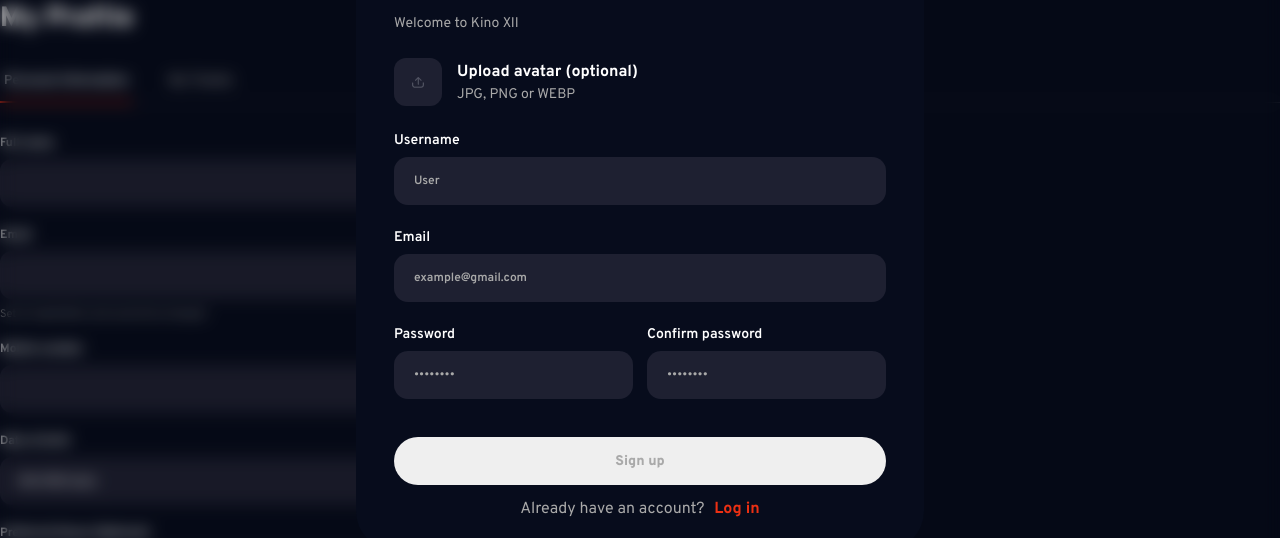
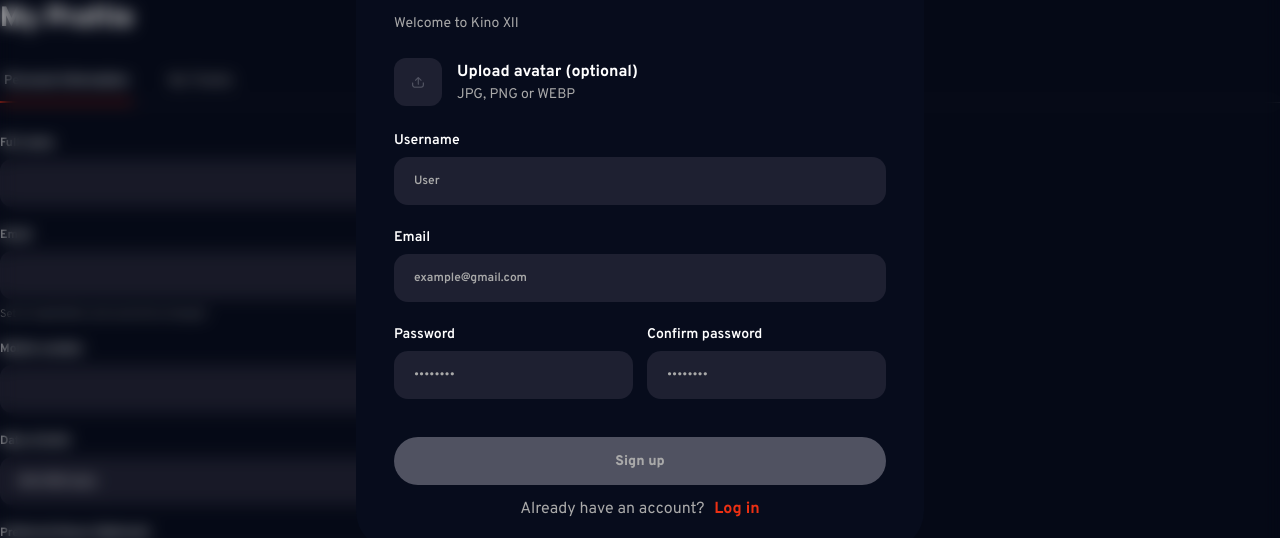
Before and after one commit to TornikeALT/kino-xii, a React (Vite) app: page /profile in a window 1280 px wide. Both pictures are taken after a click on the button "Sign Up". Shown: the part 157-695 px from the top of the page. Built offline with nearby package versions, Linux system fonts and the light colour scheme; no server answers.

Commit message:
update sign up modal validations

```diff
--- a/src/modals/SignUpModal.jsx
+++ b/src/modals/SignUpModal.jsx
@@ -4,13 +4,58 @@
 
 import close from "../images/icons/close.png";
 import upload from "../images/icons/upload.png";
+import accepted from "../images/icons/green.png";
+import reject from "../images/icons/reject.png";
 import styles from "../styles/signUpModal.module.css";
 
 const MAX_AVATAR_SIZE = 2 * 1024 * 1024; // 2MB, limit size
+const AVATAR_TYPES = ["image/jpeg", "image/png", "image/webp"];
+const MIN_LENGTH = 3;
 
-function FieldError({ messages }) {
-  if (!messages?.length) return null;
-  return <p className={styles.error}>{messages[0]}</p>; //es error satestoa
+function FieldError({ message }) {
+  if (!message) return null;
+  return <p className={styles.error}>{message}</p>;
+}
+
+// one input with its label, icon and message
+function Field({
+  id,
+  label,
+  type = "text",
+  placeholder,
+  autoComplete,
+  value,
+  onChange,
+  onBlur,
+  message,
+  isValid,
+}) {
+  return (
+    <div className={styles.field}>
+      <label htmlFor={id} className={message ? styles.label_error : ""}>
+        {label}
+      </label>
+
+      <div className={styles.input_wrap}>
+        <input
+          id={id}
+          name={id}
+          type={type}
+          placeholder={placeholder}
+          autoComplete={autoComplete}
+          value={value}
+          onChange={onChange}
+          onBlur={onBlur}
+          className={message ? styles.input_error : ""}
+        />
+
+        {isValid && <img src={accepted} alt="" className={styles.icon} />}
+        {message && <img src={reject} alt="" className={styles.icon} />}
+      </div>
+
+      <FieldError message={message} />
+    </div>
+  );
 }
 
 function SignUpModal() {
@@ -23,32 +68,37 @@
   const [passwordConfirmation, setPasswordConfirmation] = useState("");
   const [avatar, setAvatar] = useState(null);
 
-  const [fieldErrors, setFieldErrors] = useState({});
+  const [touched, setTouched] = useState({}); // fields the user already left
+  const [fieldErrors, setFieldErrors] = useState({}); // errors from the server
   const [formError, setFormError] = useState("");
   const [submitting, setSubmitting] = useState(false);
 
   useEffect(() => {
+    if (!isRegisterOpen) return;
+
     const handleEscape = (e) => {
       if (e.key === "Escape") {
+        resetForm();
         closeRegister();
-        // handleClose();
       }
     };
     document.addEventListener("keydown", handleEscape);
     return () => {
       document.removeEventListener("keydown", handleEscape);
     };
-  }, [closeRegister]);
+  }, [isRegisterOpen, closeRegister]);
 
   function resetForm() {
     setUsername("");
     setEmail("");
-    setFieldErrors({});
-    setFormError("");
     setPassword("");
     setPasswordConfirmation("");
     setAvatar(null);
+    setTouched({});
+    setFieldErrors({});
+    setFormError("");
   }
+
   function handleClose() {
     resetForm();
     closeRegister();
@@ -56,26 +106,89 @@
 
   if (!isRegisterOpen) return null;
 
+  // ---------- validation ----------
+
+  const isEmailValid = /^[^\s@]+@[^\s@]+\.[^\s@]+$/.test(email);
+
+  function getConfirmationError() {
+    if (passwordConfirmation === "") return "Confirm your password";
+    if (passwordConfirmation !== password) return "Passwords do not match";
+    return "";
+  }
+
+  // what is wrong with each field right now ("" means fine)
+  const clientErrors = {
+    username:
+      username.trim().length < MIN_LENGTH
+        ? `At least ${MIN_LENGTH} characters`
+        : "",
+    email: isEmailValid ? "" : "Enter a valid email",
+    password:
+      password.length < MIN_LENGTH ? `At least ${MIN_LENGTH} characters` : "",
+    passwordConfirmation: getConfirmationError(),
+  };
+
+  const isFormValid = Object.values(clientErrors).every((err) => err === "");
+
+  // the message under a field: the server's one first, then ours (after the user left the field)
+  function getMessage(name, serverKey = name) {
+    const serverMessage = fieldErrors[serverKey]?.[0];
+
+    if (serverMessage) return serverMessage;
+    if (touched[name]) return clientErrors[name];
+    return "";
+  }
+
+  // green tick: the user left the field, nothing is wrong
+  function isFieldValid(name, serverKey = name) {
+    return (
+      touched[name] &&
+      clientErrors[name] === "" &&
+      !fieldErrors[serverKey]?.length
+    );
+  }
+
+  function handleBlur(name) {
+    setTouched({ ...touched, [name]: true });
+  }
+
+  // typing in a field removes the server's error for it
+  function clearServerError(key) {
+    setFieldErrors((prev) => ({ ...prev, [key]: undefined }));
+  }
+
+  // ---------- avatar ----------
+
+  function rejectAvatar(input, text) {
+    setAvatar(null);
+    input.value = "";
+    setFieldErrors((prev) => ({ ...prev, avatar: [text] }));
+  }
+
   function handleAvatarChange(e) {
     const file = e.target.files[0];
     if (!file) return;
 
-    if (file.size > MAX_AVATAR_SIZE) {
-      setAvatar(null);
-      e.target.value = "";
-      setFieldErrors((prev) => ({
-        ...prev,
-        avatar: ["Image must be 2MB or smaller."],
-      }));
+    if (!AVATAR_TYPES.includes(file.type)) {
+      rejectAvatar(e.target, "Only JPG, PNG or WEBP images.");
       return;
     }
 
-    setFieldErrors((prev) => ({ ...prev, avatar: undefined }));
+    if (file.size > MAX_AVATAR_SIZE) {
+      rejectAvatar(e.target, "Image must be 2MB or smaller.");
+      return;
+    }
+
+    clearServerError("avatar");
     setAvatar(file);
   }
 
+  // ---------- submit ----------
+
   async function handleSubmit(e) {
     e.preventDefault();
+    if (!isFormValid || submitting) return;
+
     setFieldErrors({});
     setFormError("");
     setSubmitting(true);
@@ -89,13 +202,10 @@
         avatar,
       });
 
-      setUsername("");
-      setEmail("");
       resetForm();
     } catch (err) {
       if (err.status === 422) {
         setFieldErrors(err.errors);
-        console.log(fieldErrors);
       } else {
         setFormError(err.message || "Something went wrong. Try again.");
       }
@@ -131,7 +241,12 @@
           />
         </header>
 
-        <form className={styles.form} id="signup-form" onSubmit={handleSubmit}>
+        <form
+          className={styles.form}
+          id="signup-form"
+          onSubmit={handleSubmit}
+          noValidate
+        >
           <div className={styles.avatar}>
             <label className={styles.avatar__btn} htmlFor="avatar">
               <img src={upload} alt="upload" />
@@ -148,70 +263,79 @@
               <p className={styles.avatar__hint}>
                 {avatar ? avatar.name : "JPG, PNG or WEBP"}
               </p>
-              <FieldError messages={fieldErrors.avatar} />
+              <FieldError message={fieldErrors.avatar?.[0]} />
             </div>
           </div>
 
-          <div className={styles.field}>
-            <label htmlFor="username">Username</label>
-            <input
-              type="text"
+          <Field
             id="username"
-              name="username"
+            label="Username"
             placeholder="User"
             autoComplete="username"
             value={username}
-              onChange={(e) => setUsername(e.target.value)}
-              required
+            onChange={(e) => {
+              setUsername(e.target.value);
+              clearServerError("username");
+            }}
+            onBlur={() => handleBlur("username")}
+            message={getMessage("username")}
+            isValid={isFieldValid("username")}
           />
-            <FieldError messages={fieldErrors.username} />
-          </div>
 
-          <div className={styles.field}>
-            <label htmlFor="email">Email</label>
-            <input
+          <Field
+            id="email"
+            label="Email"
             type="email"
-              id="email"
-              name="email"
             placeholder="example@gmail.com"
             autoComplete="email"
             value={email}
-              onChange={(e) => setEmail(e.target.value)}
-              required
+            onChange={(e) => {
+              setEmail(e.target.value);
+              clearServerError("email");
+            }}
+            onBlur={() => handleBlur("email")}
+            message={getMessage("email")}
+            isValid={isFieldValid("email")}
           />
-            <FieldError messages={fieldErrors.email} />
-          </div>
 
           <div className={styles.row}>
-            <div className={styles.field}>
-              <label htmlFor="password">Password</label>
-              <input
+            <Field
+              id="password"
+              label="Password"
               type="password"
-                id="password"
-                name="password"
               placeholder="••••••••"
               autoComplete="new-password"
               value={password}
-                onChange={(e) => setPassword(e.target.value)}
-                required
+              onChange={(e) => {
+                setPassword(e.target.value);
+                clearServerError("password");
+              }}
+              onBlur={() => handleBlur("password")}
+              message={getMessage("password")}
+              isValid={isFieldValid("password")}
             />
-              <FieldError messages={fieldErrors.password} />
-            </div>
-            <div className={styles.field}>
-              <label htmlFor="confirm">Confirm password</label>
-              <input
+
+            <Field
+              id="confirm"
+              label="Confirm password"
               type="password"
-                id="confirm"
-                name="confirm"
               placeholder="••••••••"
               autoComplete="new-password"
               value={passwordConfirmation}
-                onChange={(e) => setPasswordConfirmation(e.target.value)}
-                required
+              onChange={(e) => {
+                setPasswordConfirmation(e.target.value);
+                clearServerError("password_confirmation");
+              }}
+              onBlur={() => handleBlur("passwordConfirmation")}
+              message={getMessage(
+                "passwordConfirmation",
+                "password_confirmation",
+              )}
+              isValid={isFieldValid(
+                "passwordConfirmation",
+                "password_confirmation",
+              )}
             />
-
-              <FieldError messages={fieldErrors.password_confirmation} />
-            </div>
           </div>
 
           {formError && (
@@ -220,7 +344,11 @@
             </p>
           )}
 
-          <button type="submit" className={styles.submit} disabled={submitting}>
+          <button
+            type="submit"
+            className={styles.submit}
+            disabled={!isFormValid || submitting}
+          >
             {submitting ? "Signing up..." : "Sign up"}
           </button>
         </form>
--- a/src/styles/signUpModal.module.css
+++ b/src/styles/signUpModal.module.css
@@ -8,7 +8,6 @@
   background-color: var(--bg-dark);
 }
 
-/* Header */
 .modal__header {
   display: flex;
   justify-content: space-between;
@@ -36,7 +35,6 @@
   border-radius: 8px;
 }
 
-/* Form */
 .form {
   margin-top: 26px;
   display: flex;
@@ -138,3 +136,50 @@
   backdrop-filter: blur(8px);
   z-index: 1000;
 }
+
+.input_wrap {
+  position: relative;
+}
+
+.input_wrap input {
+  width: 100%;
+  box-sizing: border-box;
+  padding-right: 46px;
+}
+
+.icon {
+  position: absolute;
+  right: 16px;
+  top: 50%;
+  width: 18px;
+  height: 18px;
+  object-fit: contain;
+  transform: translateY(-50%);
+  pointer-events: none;
+}
+
+.field .label_error {
+  color: var(--red);
+}
+
+.field input.input_error {
+  border-color: var(--red);
+  color: var(--red);
+}
+
+.error {
+  margin: 0;
+  color: var(--red);
+  font-size: 12px;
+  font-weight: 600;
+}
+
+.submit:disabled {
+  background-color: var(--text-blue);
+  cursor: not-allowed;
+}
+
+.submit:not(:disabled) {
+  background-color: var(--red);
+  color: white;
+}
```
Lines whose indentation alone changed are shown as unchanged.
